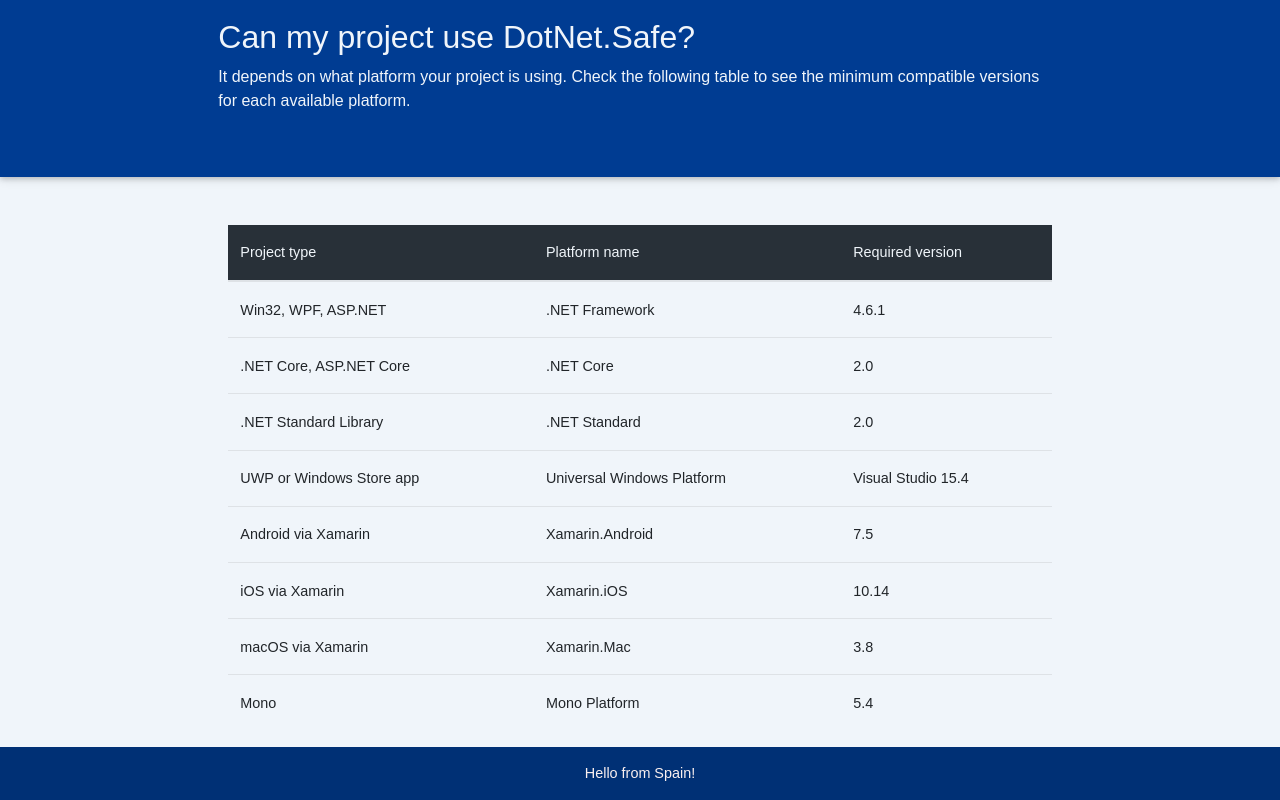
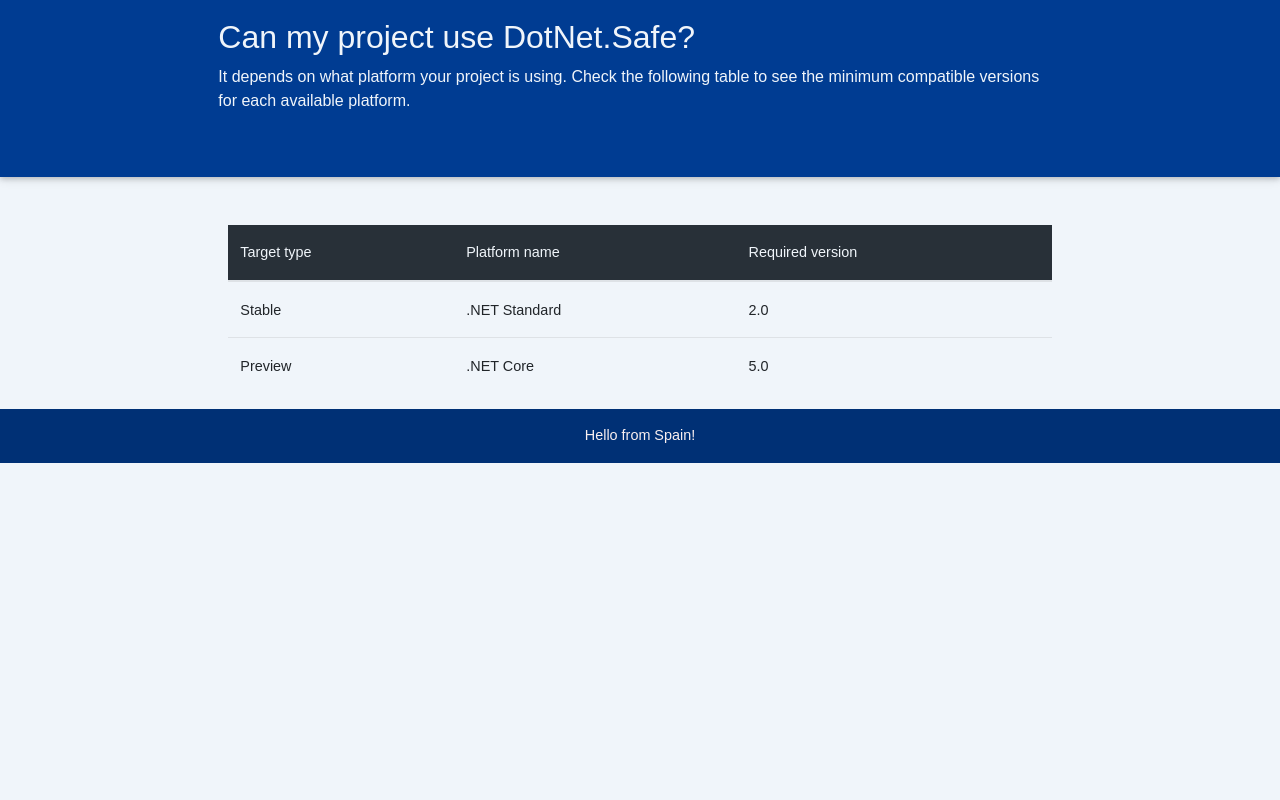
Before and after one commit to carlubian/DotNet.Safe, a plain HTML site: page docs/Download.html in a window 1280 px wide. Shown: the part 1460-2260 px from the top of the page. After the commit the page ends 1923 px from the top, so only its background shows below. Drawn offline with nearby package versions, Linux system fonts and the light colour scheme; a web font is replaced by a local one.

Commit message:
Switch documentation website

```diff
--- a/docs/Download.html
+++ b/docs/Download.html
@@ -163,51 +163,21 @@
             <table class="table table-hover">
                 <thead class="grey-5 future-3-text">
                     <tr>
-                        <th scope="col">Project type</th>
+                        <th scope="col">Target type</th>
                         <th scope="col">Platform name</th>
                         <th scope="col">Required version</th>
                     </tr>
                 </thead>
                 <tbody>
                     <tr>
-                        <th scope="row">Win32, WPF, ASP.NET</th>
-                        <td>.NET Framework</td>
-                        <td>4.6.1</td>
-                    </tr>
-                    <tr>
-                        <th scope="row">.NET Core, ASP.NET Core</th>
-                        <td>.NET Core</td>
-                        <td>2.0</td>
-                    </tr>
-                    <tr>
-                        <th scope="row">.NET Standard Library</th>
+                        <th scope="row">Stable</th>
                         <td>.NET Standard</td>
                         <td>2.0</td>
                     </tr>
                     <tr>
-                        <th scope="row">UWP or Windows Store app</th>
-                        <td>Universal Windows Platform</td>
-                        <td>Visual Studio 15.4</td>
-                    </tr>
-                    <tr>
-                        <th scope="row">Android via Xamarin</th>
-                        <td>Xamarin.Android</td>
-                        <td>7.5</td>
-                    </tr>
-                    <tr>
-                        <th scope="row">iOS via Xamarin</th>
-                        <td>Xamarin.iOS</td>
-                        <td>10.14</td>
-                    </tr>
-                    <tr>
-                        <th scope="row">macOS via Xamarin</th>
-                        <td>Xamarin.Mac</td>
-                        <td>3.8</td>
-                    </tr>
-                    <tr>
-                        <th scope="row">Mono</th>
-                        <td>Mono Platform</td>
-                        <td>5.4</td>
+                        <th scope="row">Preview</th>
+                        <td>.NET Core</td>
+                        <td>5.0</td>
                     </tr>
                 </tbody>
             </table>
```
Also changed, not shown: docs/Reference.html (+4 -4 lines), docs/index.html (+1 -1 lines), 1 other file.
